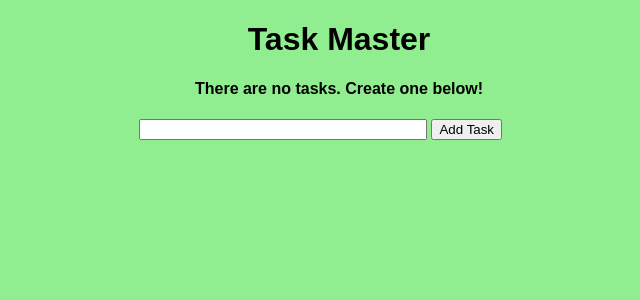
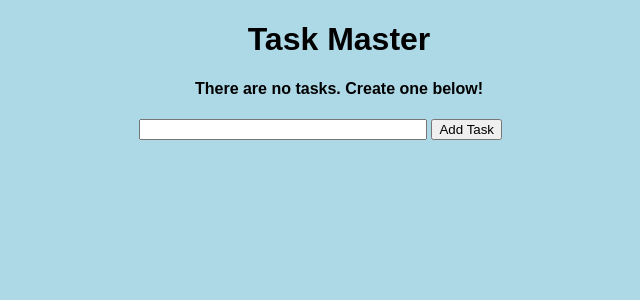
Before and after one commit to Reza-Nipun/Flask-Task, a Flask app: page / in a window 1280 px wide. Shown: the top 300 px of the page, without its empty margins (301-941 px from the left). Run offline with Flask 3, Linux system fonts and the light colour scheme.

Commit message:
Testing background color change

```diff
--- a/static/css/main.css
+++ b/static/css/main.css
@@ -1,7 +1,7 @@
 body, html {
     margin: 0;
     font-family: sans-serif;
-    background-color: #90ee90;
+    background-color: lightblue;
 }
 
 .content {
```
